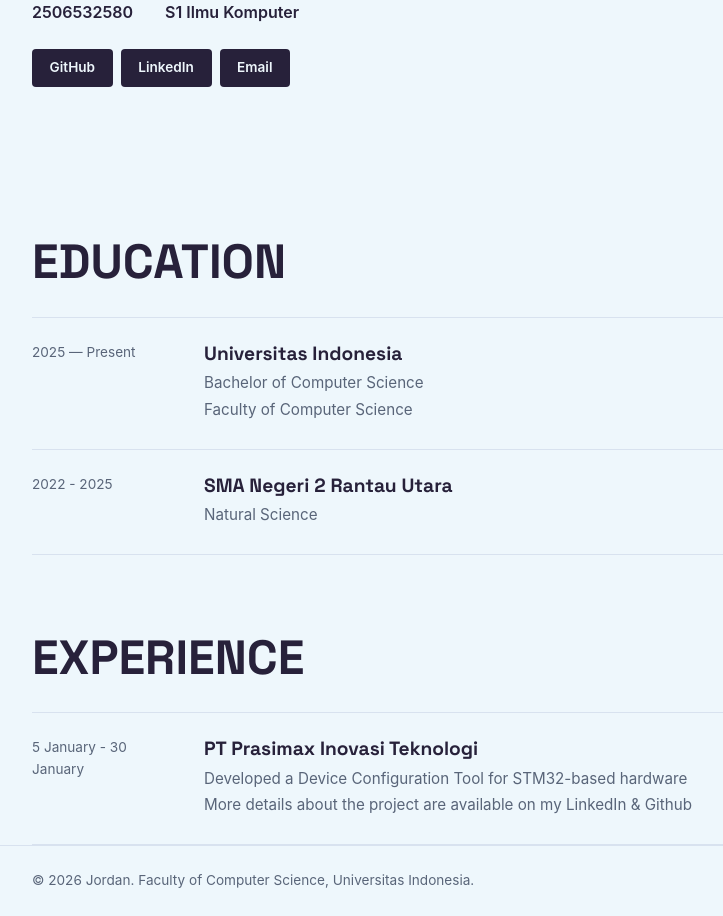
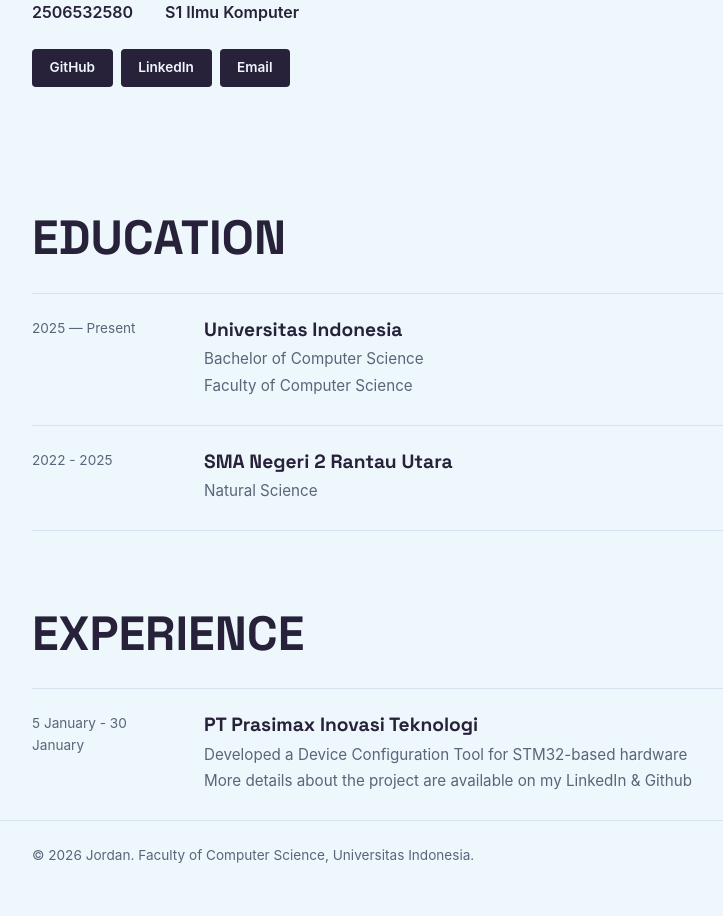
Before and after one commit to joan09go-dotcom/myportofolio, a Django app: page / in a window 1280 px wide. Shown: the part 657-1573 px from the top of the page, without its empty margins (152-875 px from the left). After the commit the page ends 1520 px from the top, so only its background shows below. Run offline with Django 5.2, Linux system fonts and the light colour scheme.

Commit message:
fix: Remove the bottom line from the experience info section, and adjust the padding for the experience and education subheadings

```diff
--- a/static/css/style.css
+++ b/static/css/style.css
@@ -176,7 +176,7 @@ h1, .brand {
 
 /*Education*/
 .education{
-    padding: 4.5rem 0 5rem;
+    padding: 3rem 0 5rem;
 }
 
 .education h2{
@@ -224,7 +224,7 @@ h1, .brand {
 
 /*Experience*/
 .experience{
-    padding: 4.5rem 0 5rem;
+    padding: 3rem 0 5rem;
 }
 
 .experience h2{
@@ -246,10 +246,6 @@ h1, .brand {
     gap: 2rem;
     padding: 1.5rem 0;
     border-top: 1px solid var(--line);
-}
-
-.experience li:last-child {
-    border-bottom: 1px solid var(--line);
 }
 
 .experience-period{
```
